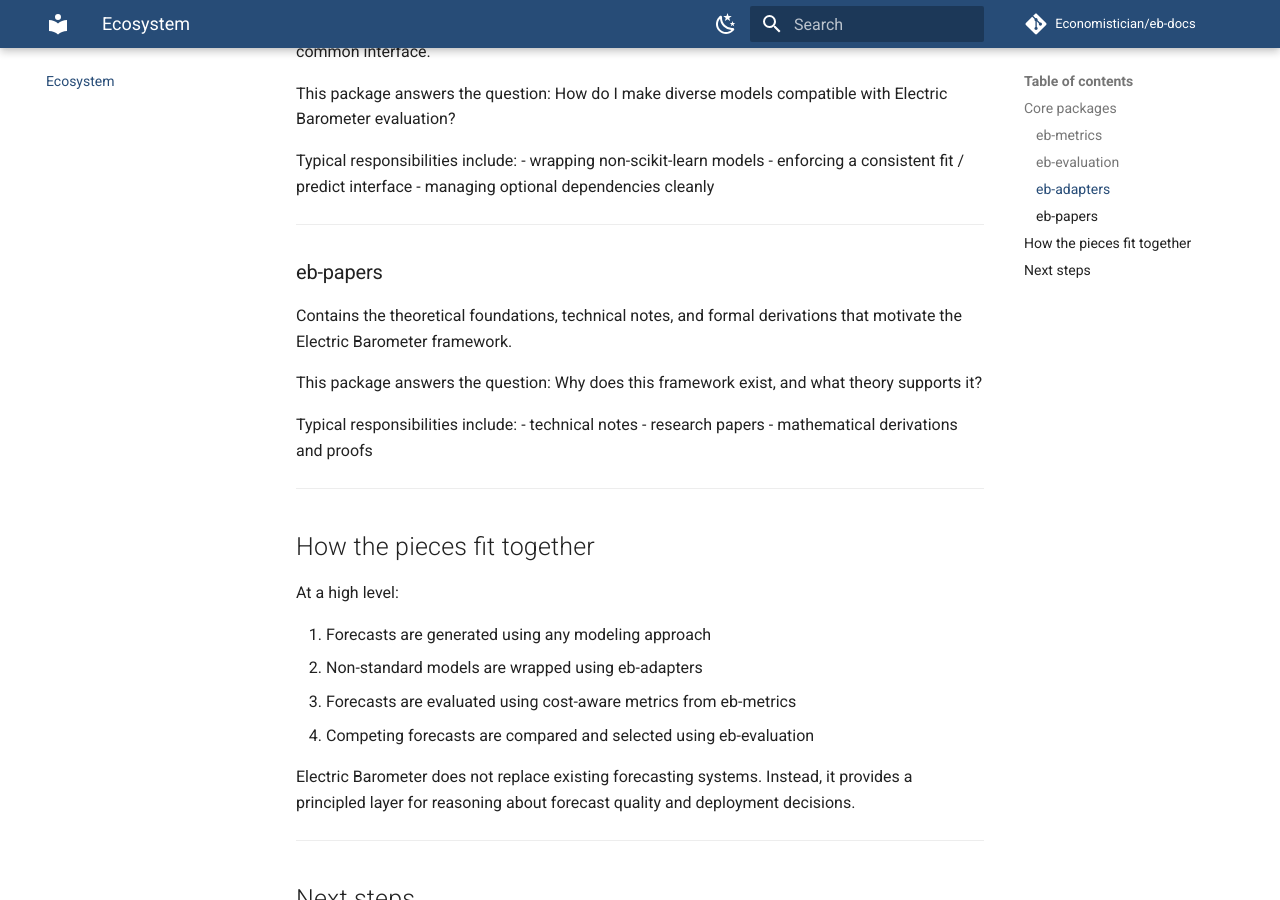
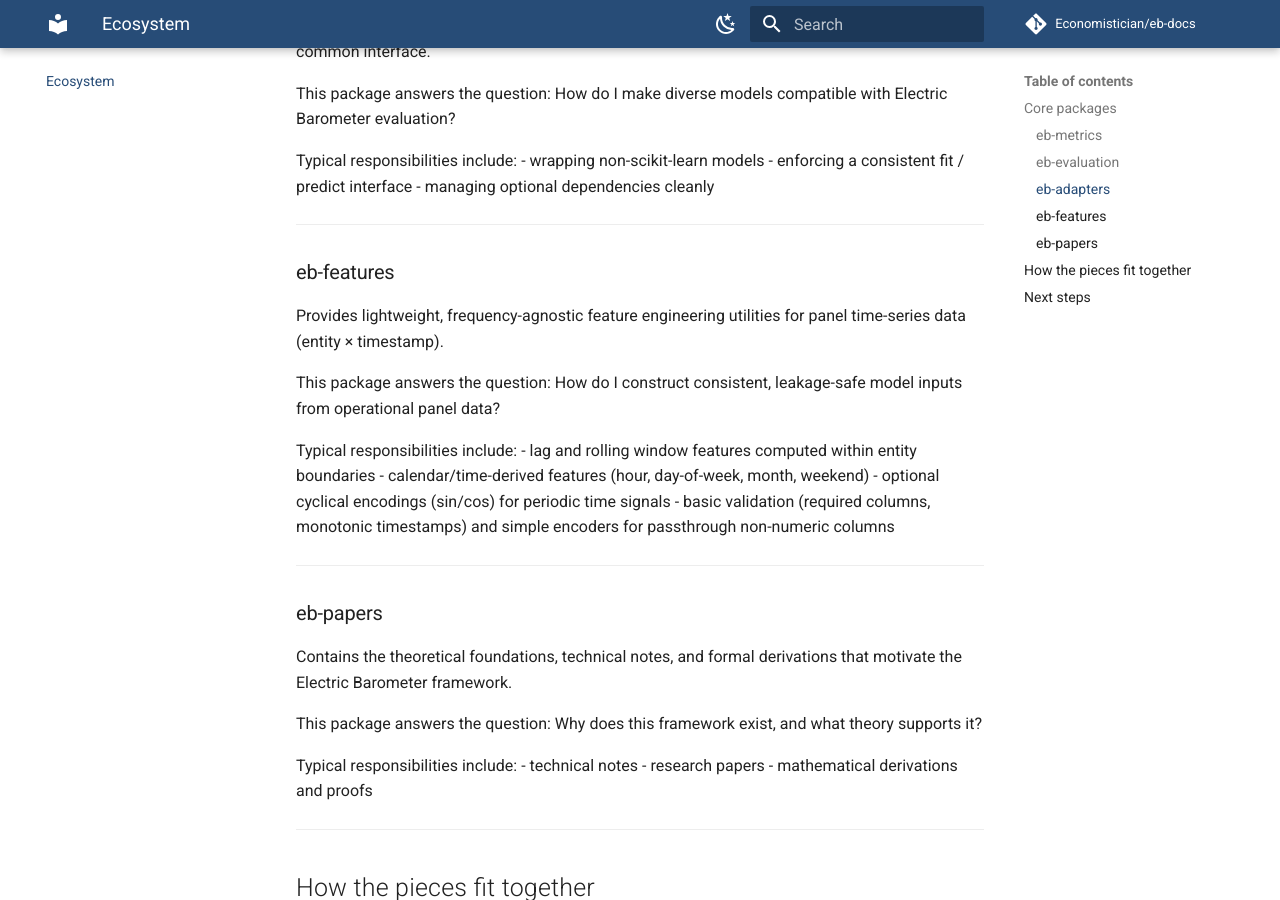
Before and after one commit to Economistician/eb-docs, an MkDocs documentation site: the page built from docs/ecosystem.md, in a window 1280 px wide and 900 px high, scrolled down 1100 px. Built offline with MkDocs 1.6.1 and Material for MkDocs 9.7.7, drawn with Linux system fonts in a browser that asks for light colours; comment, search, counter and statistics services are not loaded.

Commit message:
Added eb-features to the Ecosystem docs page

```diff
--- a/docs/ecosystem.md
+++ b/docs/ecosystem.md
@@ -56,6 +56,23 @@ Typical responsibilities include:
 
 ---
 
+### eb-features
+
+Provides lightweight, frequency-agnostic feature engineering utilities for
+panel time-series data (entity × timestamp).
+
+This package answers the question:
+How do I construct consistent, leakage-safe model inputs from operational panel data?
+
+Typical responsibilities include:
+- lag and rolling window features computed within entity boundaries
+- calendar/time-derived features (hour, day-of-week, month, weekend)
+- optional cyclical encodings (sin/cos) for periodic time signals
+- basic validation (required columns, monotonic timestamps) and simple encoders
+  for passthrough non-numeric columns
+
+---
+
 ### eb-papers
 
 Contains the theoretical foundations, technical notes, and formal derivations
```
